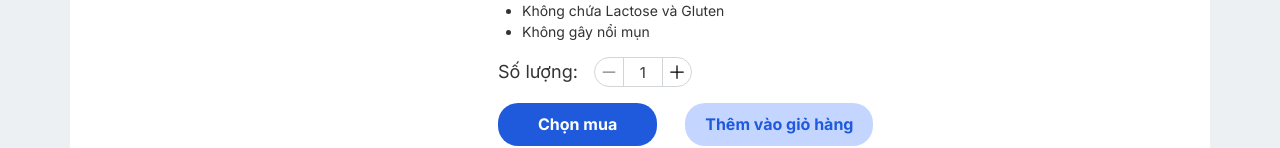
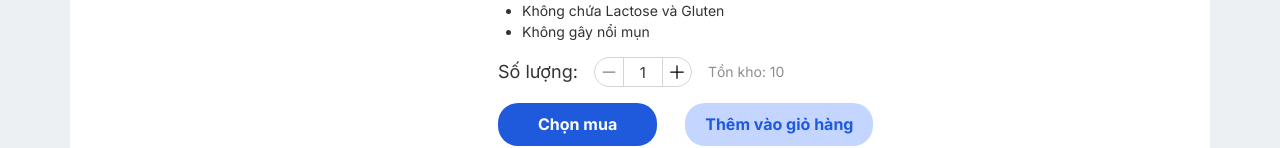
Before and after one commit to Bearackle/Sport-Nutrition-Supplement, a Next.js app in the folder frontend/: page /product/1 in a window 1280 px wide. Shown: the part 660-808 px from the top of the page. Built offline with nearby package versions, Linux system fonts and the light colour scheme.

Commit message:
feat(ProductOverView): add variant stock quantity

```diff
--- a/frontend/src/components/product-detail/ProductOverview.tsx
+++ b/frontend/src/components/product-detail/ProductOverview.tsx
@@ -42,20 +42,8 @@ export const ProductOverview = ({
   variants,
   shortDescription,
 }: TProps) => {
-  console.log(
-    id,
-    image,
-    name,
-    brand,
-    rating,
-    price,
-    priceAfterDiscount,
-    discount,
-    promotionInformation,
-    variants,
-    shortDescription,
-  );
   const [quantity, setQuantity] = useState(1);
+  const [currentVariant, setCurrentVariant] = useState(variants[0]);
 
   const handleMinusButton = () => {
     if (quantity === 1) return;
@@ -74,8 +62,11 @@ export const ProductOverview = ({
       setQuantity(999);
     }
   }, [quantity]);
+
+  console.log(document.querySelector('input[name="variant"]:checked'));
   return (
     <div
+      id={id}
       className={cn(
         "mx-auto mt-4 flex w-[95%] flex-col justify-between gap-y-6 overflow-hidden rounded-[0.75rem] bg-white p-8",
         "lg:flex-row",
@@ -232,13 +223,16 @@ export const ProductOverview = ({
                   type="radio"
                   value={variant.id}
                   defaultChecked={index === 0}
-                  className={cn("peer hidden")}
+                  onClick={() => setCurrentVariant(variant)}
+                  className={cn("hidden")}
                 />
                 <label
                   htmlFor={variant.id}
                   className={cn(
-                    "inline-flex cursor-pointer flex-row items-center justify-center rounded-[1.25rem] border border-solid border-[#8C8F8D] px-3 py-2 text-[0.875rem] font-bold leading-[1.21] text-[#8C8F8D] transition-all duration-100",
-                    "peer-checked:border-[#1F5ADD] peer-checked:bg-[#1F5ADD]/10 peer-checked:text-[#1F5ADD]",
+                    "inline-flex cursor-pointer flex-row items-center justify-center rounded-[1.25rem] border border-solid px-3 py-2 text-[0.875rem] font-bold leading-[1.21] transition-all duration-100",
+                    currentVariant.id === variant.id
+                      ? "border-[#1F5ADD] bg-[#1F5ADD]/10 text-[#1F5ADD]"
+                      : "border-[#8C8F8D] text-[#8C8F8D]",
                   )}
                 >
                   {variant.name}
@@ -331,6 +325,11 @@ export const ProductOverview = ({
               </svg>
             </button>
           </div>
+          <p
+            className={cn(
+              "text-[0.875rem] font-normal leading-[1.21] text-[#8C8F8D]",
+            )}
+          >{`Tồn kho: ${currentVariant.stockQuantity}`}</p>
         </div>
 
         {/*Add to Cart*/}
```
